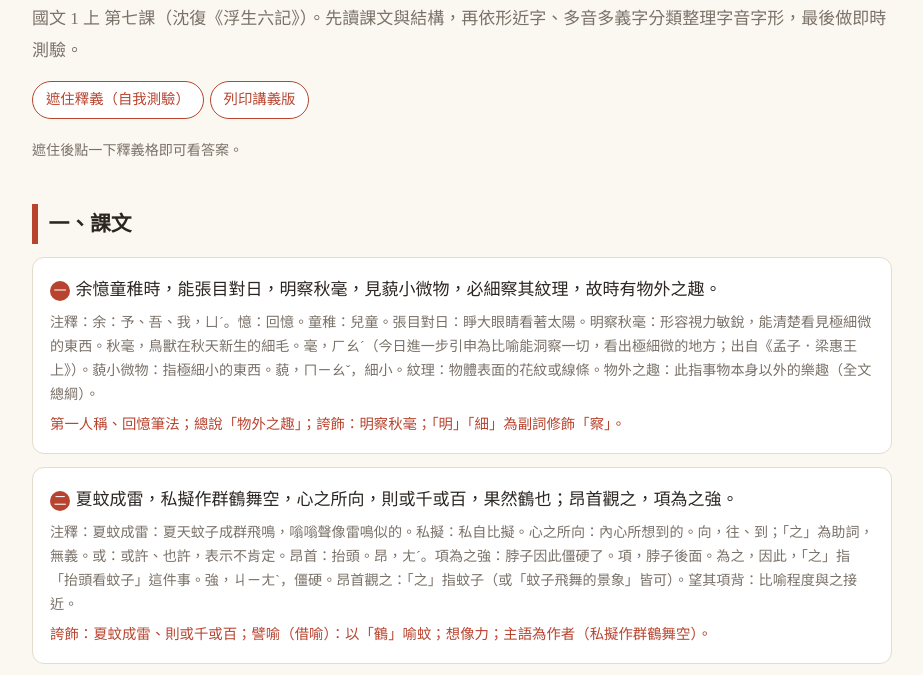
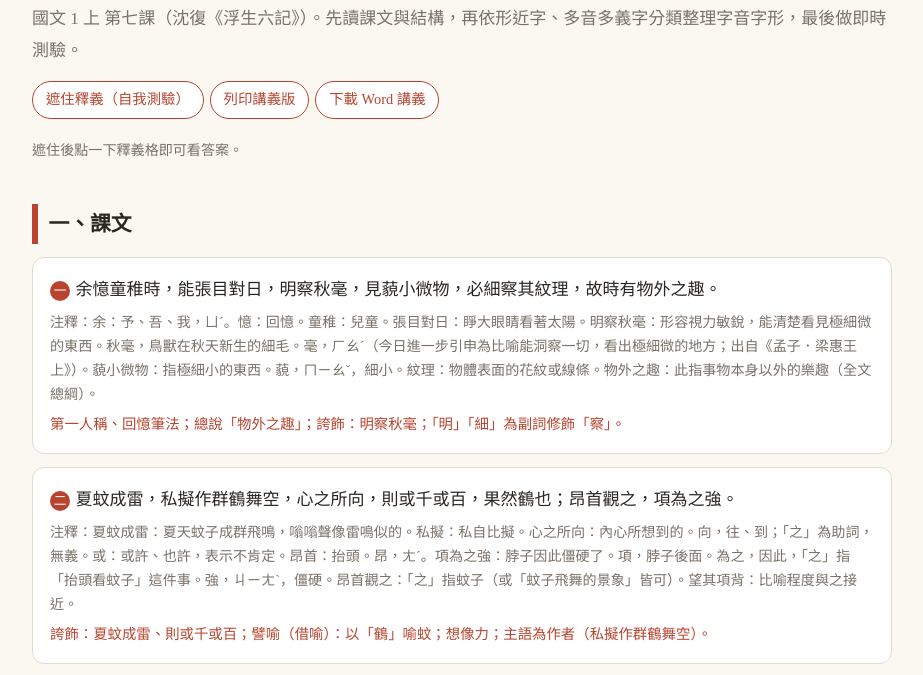
Before and after one commit to charyvalis/guwen-jindu-11-15, a plain HTML site: page l07-jiqu/index.html in a window 1280 px wide. Shown: the part 91-766 px from the top of the page, without its empty margins (178-1101 px from the left). Drawn offline with Linux system fonts and the light colour scheme.

Commit message:
加入 兒時記趣 Word 講義與下載連結

```diff
--- a/l07-jiqu/index.html
+++ b/l07-jiqu/index.html
@@ -30,7 +30,7 @@ th{background:var(--hl)}td.c{font-size:1.8rem;text-align:center;width:3em}td.y{c
 </style></head><body><main>
 <h1>兒時記趣　課文與字音字形</h1>
 <p class="sub">國文 1 上 第七課（沈復《浮生六記》）。先讀課文與結構，再依形近字、多音多義字分類整理字音字形，最後做即時測驗。</p>
-<div class="np"><button id="mk">遮住釋義（自我測驗）</button><button onclick="print()">列印講義版</button>
+<div class="np"><button id="mk">遮住釋義（自我測驗）</button><button onclick="print()">列印講義版</button><a href="jiqu-handout.docx" download><button type="button">下載 Word 講義</button></a>
 <p class="note">遮住後點一下釋義格即可看答案。</p></div>
 
 <h2>一、課文</h2>
```
Also changed, not shown: 1 other file.
